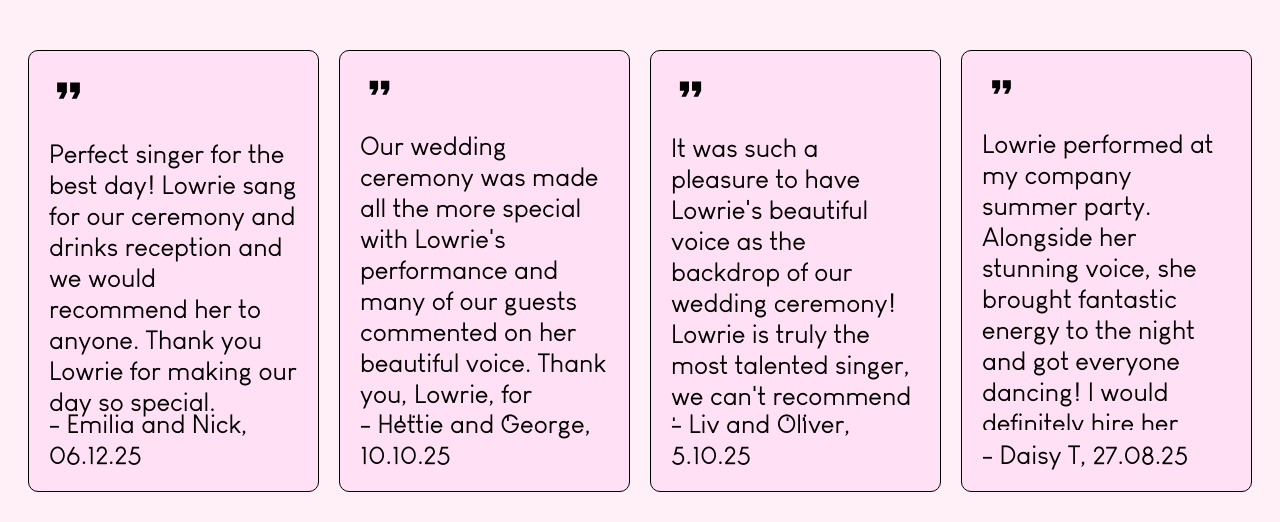
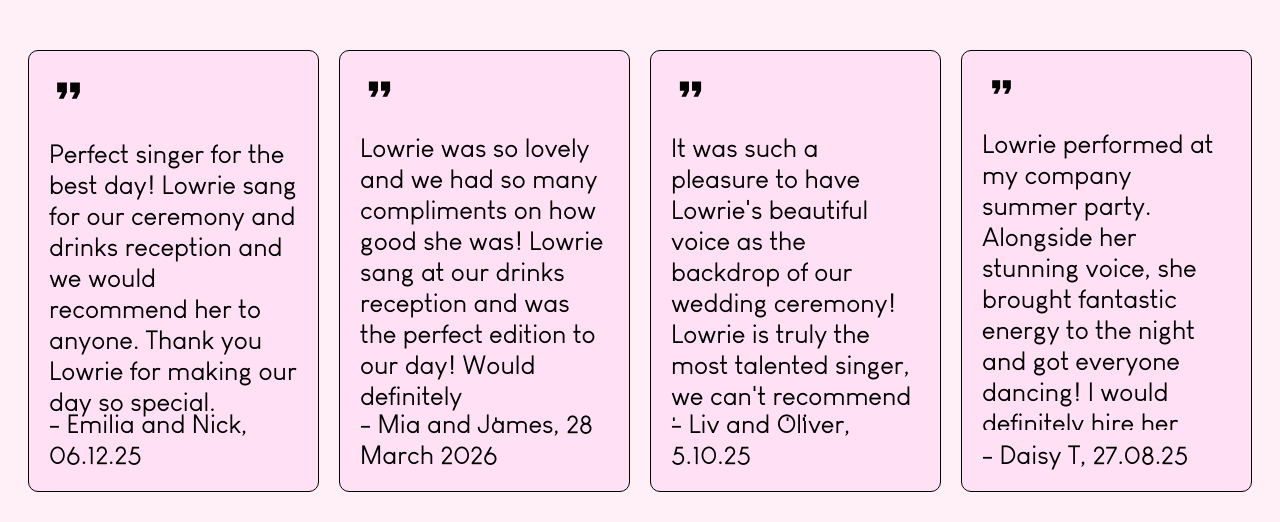
Before and after one commit to jleigh-100/lowriesings, a React app: page / in a window 1280 px wide. Shown: the part 1060-1582 px from the top of the page. Built offline with nearby package versions, Linux system fonts and the light colour scheme.

Commit message:
Update Testimonials.jsx

```diff
--- a/client/src/components/pages/Testimonials.jsx
+++ b/client/src/components/pages/Testimonials.jsx
@@ -59,8 +59,8 @@ export const Testimonials = () => {
       by: "Emilia and Nick, 06.12.25",
     },
     {
-      message: "Our wedding ceremony was made all the more special with Lowrie's performance and many of our guests commented on her beautiful voice. Thank you, Lowrie, for making our day so special.",
-      by: "Hettie and George, 10.10.25",
+      message: "Lowrie was so lovely and we had so many compliments on how good she was! Lowrie sang at our drinks reception and was the perfect edition to our day! Would definitely recommend.",
+      by: "Mia and James, 28 March 2026",
     },
     {
       message: "It was such a pleasure to have Lowrie's beautiful voice as the backdrop of our wedding ceremony! Lowrie is truly the most talented singer, we can't recommend her enough!",
```
